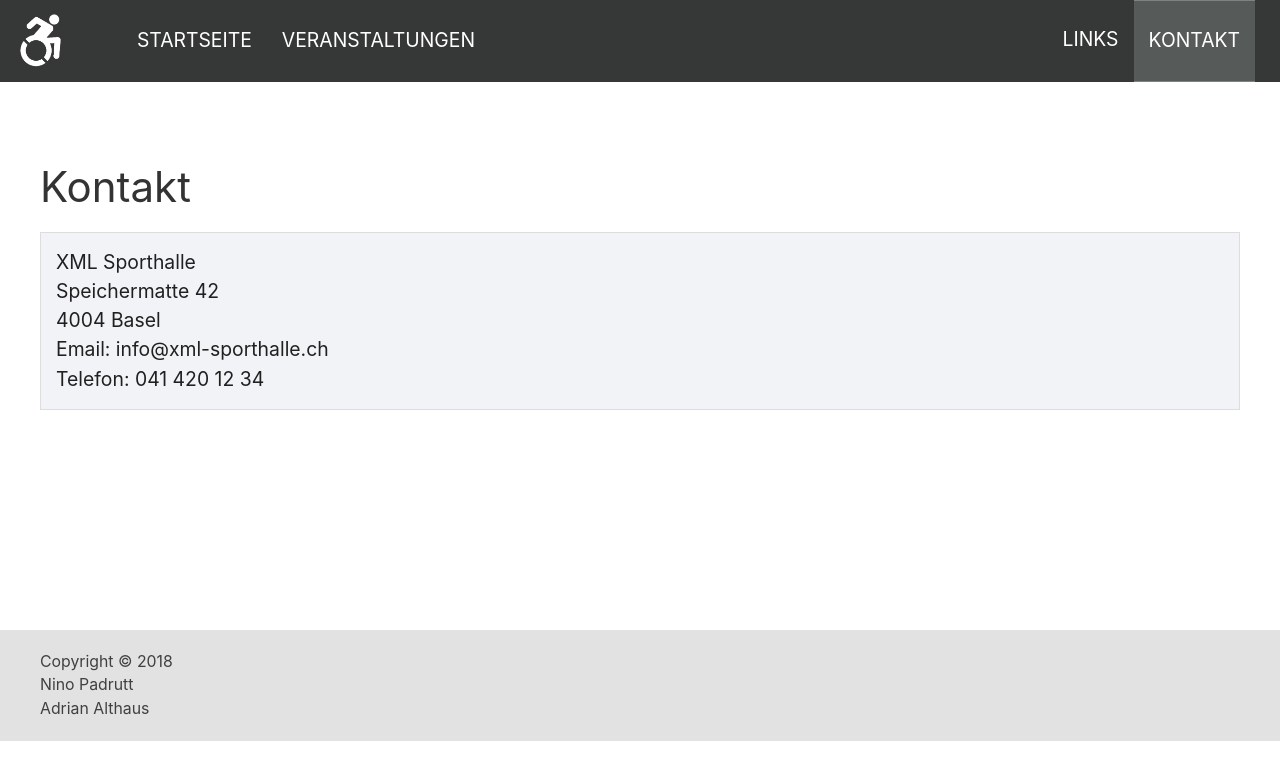
After one commit to NPadrutt/XmlBlockwoche_Eventplanung, a PHP site: page /contact.php in a window 1280 px wide. The commit adds this page. Shown: the top 780 px of the page. Run offline with PHP 8.4, Linux system fonts and the light colour scheme.

Commit message:
fronted update

```diff
--- a/assets/css/style.css
+++ b/assets/css/style.css
@@ -1,6 +1,19 @@
 #topnav {
 	background-color: #353837;
 	margin-bottom:80px;
+}
+
+#footer {
+	background-color: #E2E2E2;
+	margin-top:220px;
+	padding:20px 0px;
+	font-size:0.9em;
+	color:#777777 !important;
+}
+
+.uk-container{
+	color:#404040;
+	font-size:1.1em;
 }
 
 #topnav a{
@@ -17,53 +30,33 @@ table#events th {
 	color: #182825;
 }
 
-table#events td{
-	color:#182825;
-}
 
 
-span.status{
-	color:#fff;
-	padding:2px 8px;
-	border-radius:2px;
-}
-
-span.status.ok{
-	background-color:#09cea1;
-}
-
-span.status.unknown{
-	background-color:#735556;
-}
-
-tr.stall_UNKNOWN{
-	background-color:#F2DADA;
-}
-
-span.status.warning{
-	background-color:#CEA109;
-}
-
-span.status.critical{
-	background-color:#CE383D;
-}
-
-span.status.emergency{
-	background-color:#D0396B;
-}
-
-span.signal{
-
-}
-
-span.signal.ok{
-	color:#09cea1;
-}
-
-span.signal.fail{
-	color:#ce093c;
+ul.uk-navbar-nav li.active{
+	border-top:1px solid #7D8381;
+	border-bottom:1px solid #7D8381;
+	background-color:#565B5A;
 }
 
 .uk-navbar-item, .uk-navbar-nav > li > a{
 	font-size:1.1em;
 }
+
+
+div.content-panel{
+	padding:15px;
+	font-size:1.1em;
+	color:#202020;
+	background-color:#F1F3F6;
+	border:1px solid #ddd;
+}
+
+table.app_table tr.app_table th{
+	font-size:1.1em;
+	color:#383838;
+}
+
+table.app_table tr.app_table td{
+	font-size:1em;
+	color:#484848;
+	}
--- /dev/null
+++ b/contact.php
@@ -0,0 +1,17 @@
+<?php
+$language = "de";
+require ("incl/helper.php");
+include ("incl/header.php");
+?>
+<h1>Kontakt</h1>
+<div class="content-panel">
+XML Sporthalle<br/>
+Speichermatte 42<br/>
+4004 Basel<br/>
+Email: info@xml-sporthalle.ch<br/>
+Telefon: 041 420 12 34<br>
+</div>
+
+<?php
+include ("incl/footer.php");
+?>
--- a/data/disabilities.xml
+++ b/data/disabilities.xml
@@ -17,7 +17,6 @@
 
     <disability id="4" >
         <name_de>Sehschwäche</name_de>
-        <description_de>Alles für den Sehschwachen Sportbegeisterten.</description_de>
-
+        <description_de>Alles für den sehschwachen Sportbegeisterten.</description_de>
     </disability>
 </disabilities>
--- a/incl/footer.php
+++ b/incl/footer.php
@@ -1,5 +1,16 @@
-			</div>
+
+</div>
+</div>
+</div>
+<div class="uk-offcanvas-content">
+	<div class="uk-navbar-container tm-navbar-container" id="footer">
+		<div class="uk-container uk-container-large">
+			Copyright &copy; 2018<br/>
+			Nino Padrutt<br/>
+			Adrian Althaus
+
 		</div>
 	</div>
+</div>
 </body>
 </html>
--- a/incl/header.php
+++ b/incl/header.php
@@ -1,5 +1,9 @@
-<html>
+<!DOCTYPE html PUBLIC "-//W3C//DTD XHTML 1.0 Transitional//EN"
+"http://www.w3.org/TR/xhtml1/DTD/xhtml1-transitional.dtd">
+
+<html xmlns="http://www.w3.org/1999/xhtml">
 <head>
+<title>Herzlich willkommen</title>
 <meta charset="utf-8">
 <script src="assets/jquery/jquery-3.2.1.min.js"></script>
 <script type="text/javascript" src="assets/uikit/js/uikit.min.js"></script>
@@ -7,28 +11,53 @@
 <link rel="stylesheet" href="assets/css/style.css">
 </head>
 <body>
+<?php
+$scriptname = basename($_SERVER["SCRIPT_FILENAME"], '.php');
+$page = "home";
+
+switch($scriptname){
+    case "application":
+            $page = "events";
+            break;
+    case "confirmation":
+            $page = "events";
+            break;
+    case "events":
+            $page ="events";
+            break;
+    case "links":
+        $page ="links";
+        break;
+    case "contact":
+        $page ="contact";
+        break;
+    default:
+        $page = "home";
+}
+?>
 
 	<div class="uk-offcanvas-content">
 		<div class="uk-navbar-container tm-navbar-container" id="topnav">
-			<div class="uk-container uk-container-expand">
+			<div class="uk-container uk-container-large">
 				<nav class="uk-navbar">
 					<div class="uk-navbar-left"></div>
 					<div class="uk-navbar-left">
 						<ul class="uk-navbar-nav">
 							<li><a href="index.php"> <img id="logo" src="graphics/logo.png"
-									style="padding-top: 0px;" />&nbsp;&nbsp;&nbsp;&nbsp;&nbsp;&nbsp; Startseite
+									style="padding-top: 0px;" />&nbsp;&nbsp;&nbsp;&nbsp;&nbsp;&nbsp;
 							</a></li>
-							<li class="uk-active"><a href="events.php">Events</a></li>
-							<li><a href=""></a></li>
+							<li <?php if ($page == "home"){echo "class='active'";}?> ><a href="index.php"> Startseite
+							</a></li>
+							<li <?php if ($page == "events"){echo "class='active'";}?> ><a href="events.php">Veranstaltungen</a></li>
 						</ul>
 					</div>
 					<div class="uk-navbar-right">
 						<ul class="uk-navbar-nav uk-visible@m">
-							<li><a href="#">Info</a></li>
-							<li><a href="#">Mehr Info</a></li>
+							<li <?php if ($page == "links"){echo "class='active'";}?> ><a href="links.php">Links</a></li>
+							<li <?php if ($page == "contact"){echo "class='active'";}?> ><a href="contact.php">Kontakt</a></li>
 						</ul>
 					</div>
 				</nav>
 			</div>
 		</div>
-		<div class="uk-container uk-container-expand">
+		<div class="uk-container uk-container-large">
--- a/incl/helper.php
+++ b/incl/helper.php
@@ -136,7 +136,7 @@ function add_application($application_data){
     $email_node->appendChild($email_node_text);
 
     $prepaid_node = $document->createElement('prepaid');
-    $prepaid_node_text = $document->createTextnode('true');
+    $prepaid_node_text = $document->createTextnode($application_data['prepaid']);
     $prepaid_node->appendChild($prepaid_node_text);
 
     // apend new application child nodes as new child of applications
```
Also changed, not shown: application.php (+24 -12 lines), confirmation.php (+6 -4 lines), index.php (+8 -7 lines), links.php (added, +22 -0 lines), events.php (line endings or trailing spaces), 4 other files.
